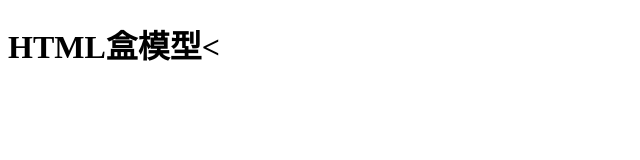
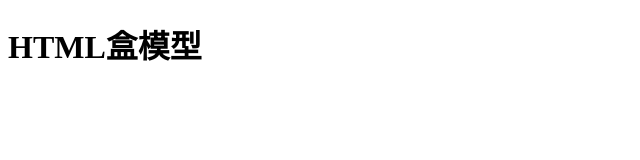
Before and after one commit to BPteach/CS101-Exercise-Files, a plain HTML site: page Box-model/index.html in a window 1280 px wide. Shown: the full height of the page, 0-640 px from the left. Drawn offline with Linux system fonts and the light colour scheme; files that its build step writes are made by us from their sources.

Commit message:
fix error and folder name

```diff
--- a/Box-model/index.html
+++ b/Box-model/index.html
@@ -7,7 +7,7 @@
   <body>
     <div id="content">
       <div>
-        <h1 id="banner">HTML盒模型<</h1>
+        <h1 id="banner">HTML盒模型</h1>
       </div>
       <div class="row">
         <div class="surprise" id="first"></div>
```
